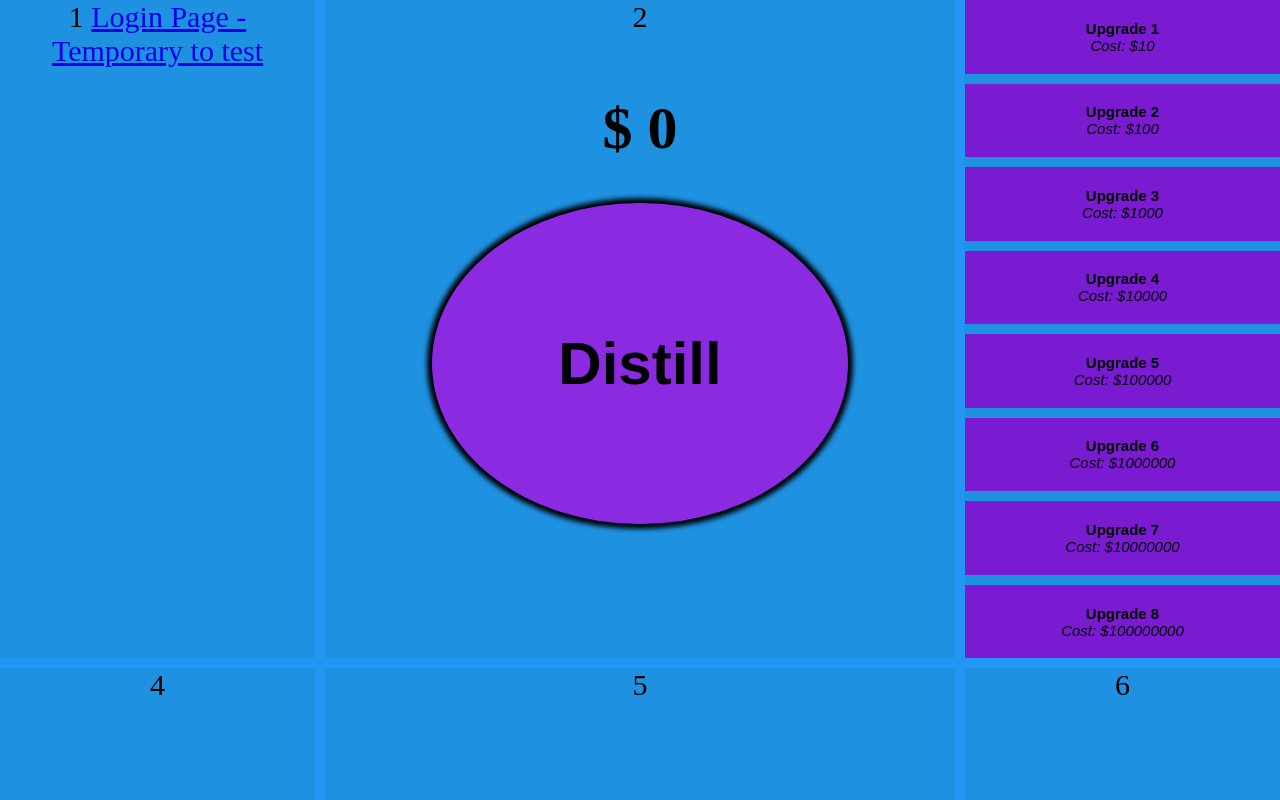
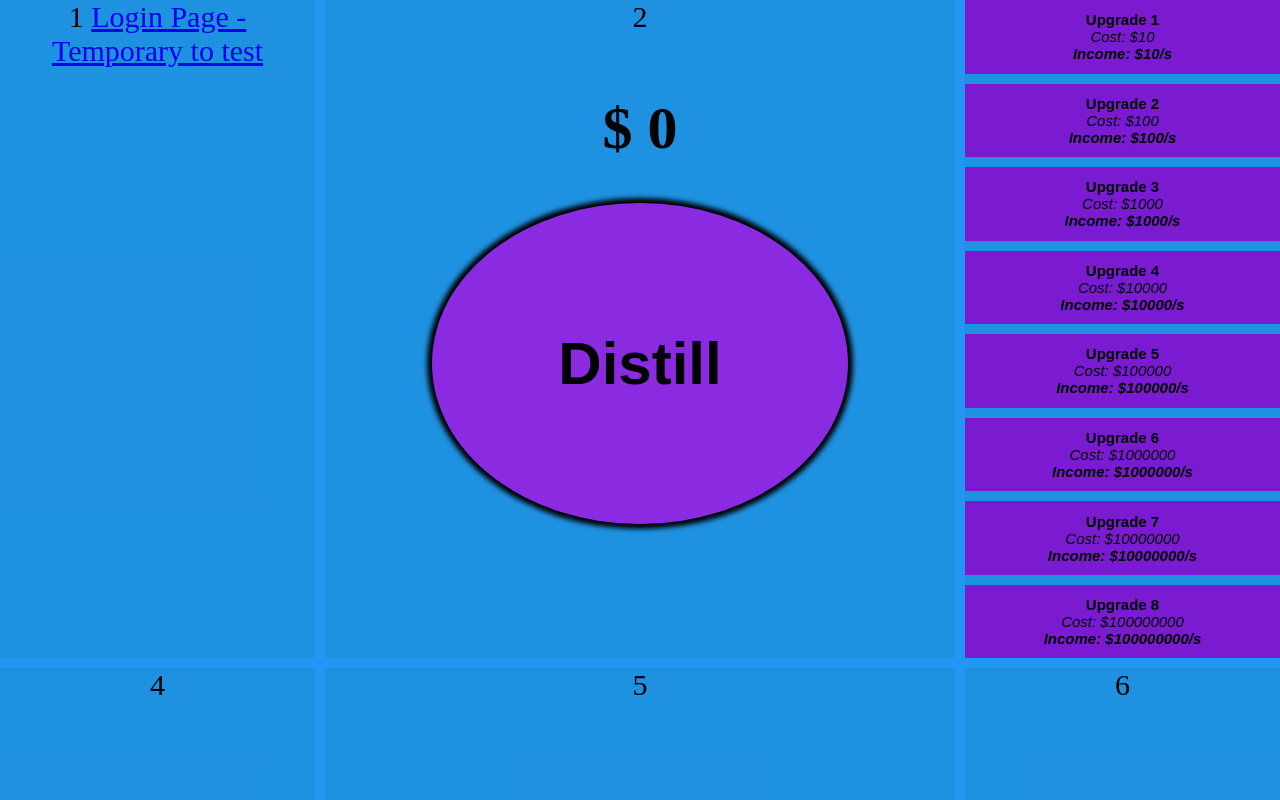
Before and after one commit to Jacob-McC/Team-Project, a website: page public/index.html in a window 1280 px wide. Drawn offline with Linux system fonts and the light colour scheme.

Commit message:
Added Passive Income
User presses button
Number goes up
User buys upgrade
Number goes down
Number then goes up passively

```diff
--- a/public/index.html
+++ b/public/index.html
@@ -28,50 +28,58 @@
       <div class="upgradeDiv">
         <div>
           <button class="upgradeButton" name="upgrade1">
-            <b class="upgradeName">Upgrade 1</b><br />
-            <i>Cost: $</i><i class="upgradeCost">10</i>
+            <b class="upgradeName">Upgrade 1</b><br>
+            <i>Cost: $</i><i class="upgradeCost">10</i><br>
+            <i><b>Income: $</b></i><i class="upgradeIncome"><b>10</b></i><i><b>/s</b></i>
           </button>
         </div>
         <div>
           <button class="upgradeButton" name="upgrade2">
             <b class="upgradeName">Upgrade 2</b><br />
-            <i>Cost: $</i><i class="upgradeCost">100</i>
+            <i>Cost: $</i><i class="upgradeCost">100</i><br>
+            <i><b>Income: $</b></i><i class="upgradeIncome"><b>100</b></i><i><b>/s</b></i>
           </button>
         </div>
         <div>
           <button class="upgradeButton" name="upgrade3">
             <b class="upgradeName">Upgrade 3</b><br />
-            <i>Cost: $</i><i class="upgradeCost">1000</i>
+            <i>Cost: $</i><i class="upgradeCost">1000</i><br>
+            <i><b>Income: $</b></i><i class="upgradeIncome"><b>1000</b></i><i><b>/s</b></i>
           </button>
         </div>
         <div>
           <button class="upgradeButton" name="upgrade4">
             <b class="upgradeName">Upgrade 4</b><br />
-            <i>Cost: $</i><i class="upgradeCost">10000</i>
+            <i>Cost: $</i><i class="upgradeCost">10000</i><br>
+            <i><b>Income: $</b></i><i class="upgradeIncome"><b>10000</b></i><i><b>/s</b></i>
           </button>
         </div>
         <div>
           <button class="upgradeButton" name="upgrade5">
             <b class="upgradeName">Upgrade 5</b><br />
-            <i>Cost: $</i><i class="upgradeCost">100000</i>
+            <i>Cost: $</i><i class="upgradeCost">100000</i><br>
+            <i><b>Income: $</b></i><i class="upgradeIncome"><b>100000</b></i><i><b>/s</b></i>
           </button>
         </div>
         <div>
           <button class="upgradeButton" name="upgrade6">
             <b class="upgradeName">Upgrade 6</b><br />
-            <i>Cost: $</i><i class="upgradeCost">1000000</i>
+            <i>Cost: $</i><i class="upgradeCost">1000000</i><br>
+            <i><b>Income: $</b></i><i class="upgradeIncome"><b>1000000</b></i><i><b>/s</b></i>
           </button>
         </div>
         <div>
           <button class="upgradeButton" name="upgrade7">
             <b class="upgradeName">Upgrade 7</b><br />
-            <i>Cost: $</i><i class="upgradeCost">10000000</i>
+            <i>Cost: $</i><i class="upgradeCost">10000000</i><br>
+            <i><b>Income: $</b></i><i class="upgradeIncome"><b>10000000</b></i><i><b>/s</b></i>
           </button>
         </div>
         <div>
           <button class="upgradeButton" name="upgrade8">
             <b class="upgradeName">Upgrade 8</b><br />
-            <i>Cost: $</i><i class="upgradeCost">100000000</i>
+            <i>Cost: $</i><i class="upgradeCost">100000000</i><br>
+            <i><b>Income: $</b></i><i class="upgradeIncome"><b>100000000</b></i><i><b>/s</b></i>
           </button>
         </div>
       </div>
--- a/public/index.js
+++ b/public/index.js
@@ -5,9 +5,11 @@ window.addEventListener("load", function(){
     var upgradeButton = this.document.getElementsByClassName("upgradeButton"); //The upgrade buttons
     var upgradeCost = this.document.getElementsByClassName("upgradeCost"); //The cost of each upgrade
     var upgradeName = this.document.getElementsByClassName("upgradeName"); //The name of each upgrade
+    var upgradeIncome = this.document.getElementsByClassName("upgradeIncome") //The rate of income for each upgrade
     var currencyText = this.document.getElementsByName("currency")[0]; //The text for the user's currency
-    var currency = currencyText.textContent.substring(1);
+    var currency = parseInt(currencyText.textContent.substring(1));
     var upgradeOwned = [...Array(upgradeButton.length).fill(0)]; //The amount of each upgrade the user owns
+    var totalRateOfIncome = 0; //The rate of income of every upgrade added up
     var clickScale = 1; //For if any of the upgrades increase money per click
     console.log("Page Loaded Successfully");
     console.log(upgradeOwned);
@@ -29,6 +31,13 @@ window.addEventListener("load", function(){
                 upgradeOwned[i]++;
                 upgradeName[i].textContent = "Upgrade " + (i+1) + " (" + upgradeOwned[i] + ")";
                 console.log("Upgrade Bought!");
+
+                totalRateOfIncome = 0;
+                for(let i=0; i < upgradeIncome.length; i++){
+                    totalRateOfIncome += (upgradeOwned[i] * upgradeIncome[i].textContent);
+                }
+                console.log("Total rate of Income is: " + totalRateOfIncome);
+
             }
             else{
                 console.log("Upgrade not bought.");
@@ -37,14 +46,22 @@ window.addEventListener("load", function(){
             console.log("The user now owns " + upgradeOwned[i] + " of " + upgradeName[i].textContent);
     })}
 
+    window.setInterval(passiveIncome, 100);
+
 
     function changeCurrency(currency){
         if(currency >= 0){
-        currencyText.textContent = currencyText.textContent = "$ " + currency;
+        currencyText.textContent = "$ " + currency;
         }
         else{
             console.log("Can't put currency below 0");
             return;
         }
     }
+
+    function passiveIncome(){
+        console.log("Current Currency is: " + currency);
+        currency += (totalRateOfIncome/10);
+        changeCurrency(currency);
+    }
 })
```
